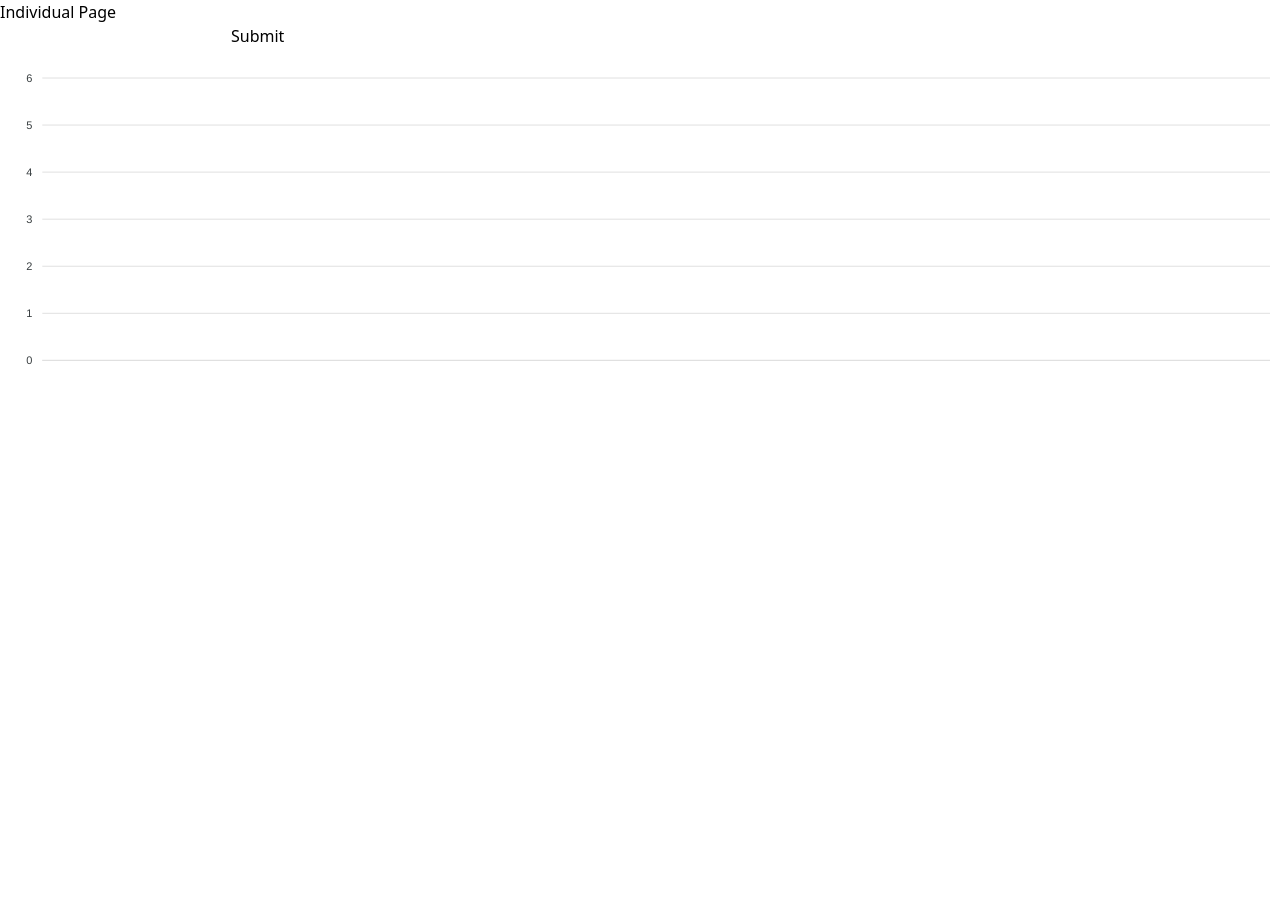
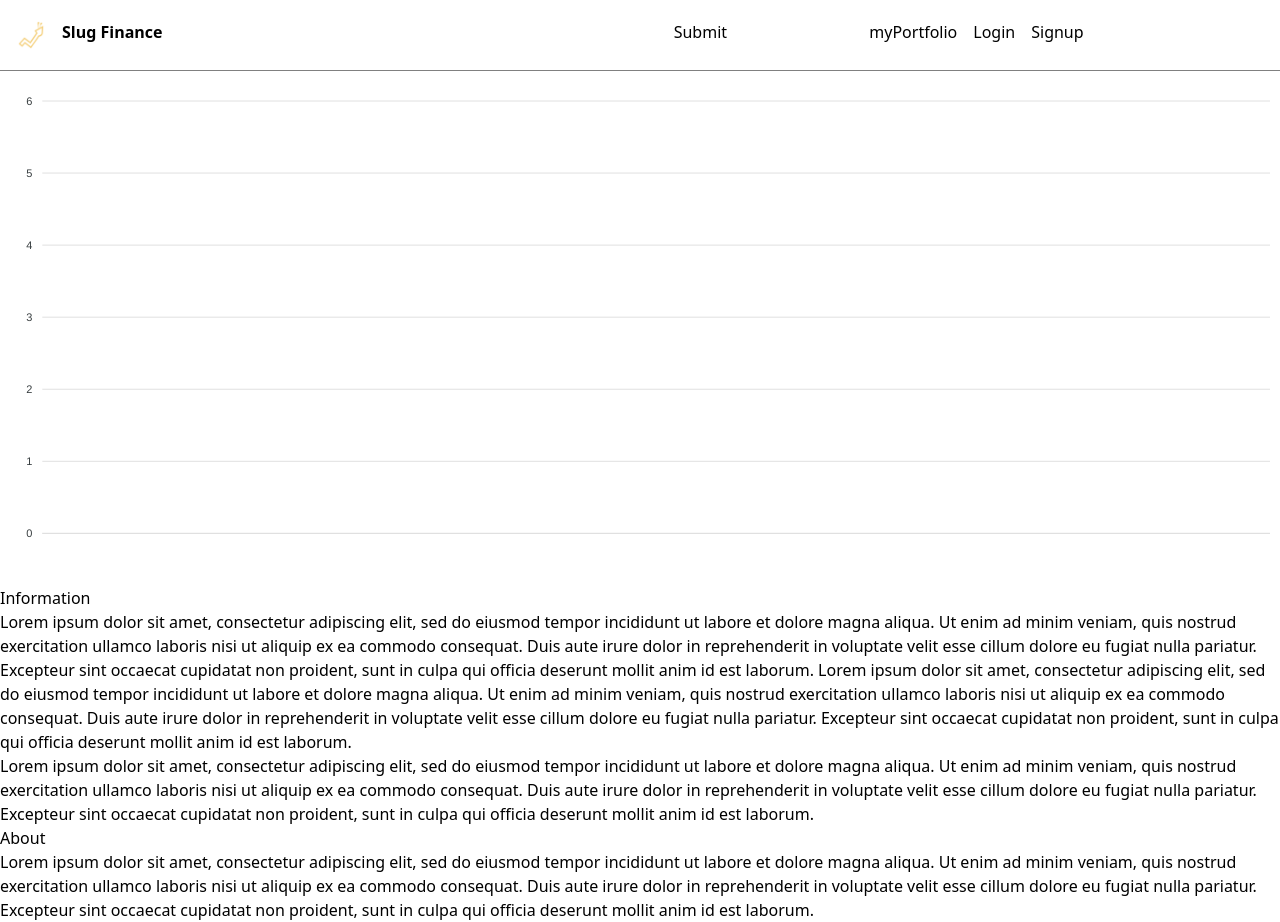
Before and after one commit to StevenC10/SlugFinance, a React (Create React App) app in the folder frontend/react/: page /individual in a window 1280 px wide. Before the commit the page ends 800 px from the top, so only its background shows below. Built offline with nearby package versions, Linux system fonts and the light colour scheme.

Commit message:
Individual page is presentable

```diff
--- a/frontend/react/src/components/Individual.jsx
+++ b/frontend/react/src/components/Individual.jsx
@@ -1,6 +1,7 @@
 import React from "react";
 import './Individual.css';
 import ReactApexChart from "react-apexcharts";
+import Logo from "../images/test2.png"
 
 const Individual = () => {
 
@@ -76,7 +77,6 @@ const Individual = () => {
 
 
   const options = {};
-  const lister = [];
 
   options.series = [];
   const data = {'data': []}
@@ -86,9 +86,9 @@ const Individual = () => {
     const historicalData = view[0][0][1];
     console.log(historicalData);
     for(let i = historicalData.length-1; i >= 0; i--) {
-        lister.push(<div key = {i}>{historicalData[i].close} {historicalData[i].day} {historicalData[i].high} {historicalData[i].low} {historicalData[i].open} </div>);
         const temp = {};
-        temp.x = new Date (historicalData[i].day);
+        // temp.x = new Date (historicalData[i].day);
+        temp.x = historicalData[i].day;
         temp.y = [];
         temp.y.push(historicalData[i].open);
         temp.y.push(historicalData[i].high);
@@ -101,10 +101,10 @@ const Individual = () => {
     options.chart.type = 'candlestick';
     options.chart.height = 350;
     options.title = {};
-    options.title.text = 'CandleStick Chart';
+    options.title.text = ticker;
     options.title.align = 'left';
     options.xaxis = {};
-    options.xaxis.type = 'datetime';
+    options.xaxis.type = 'numeric';
     options.yaxis = {};
     options.yaxis.tooltip = {};
     options.yaxis.tooltip.enabled = true;
@@ -115,7 +115,12 @@ const Individual = () => {
 
   return (
     <div>
-      <h1>Individual Page</h1>
+      <nav>
+        <div id= "nav-logo-section" class="nav-section">
+         <img src={Logo} alt="logo" width="30"/>
+         <div><b>Slug Finance</b></div>
+        </div>
+        <div id= "nav-search-section" class="nav-section">
           <form onSubmit = {handleSubmit}>
           <input
           type = "text"
@@ -124,10 +129,31 @@ const Individual = () => {
           />
           <button type = "submit">Submit</button>
           </form>
+        </div>
+        <div id= "nav-button-section" class="nav-section">
+          <a href="/login">myPortfolio</a>
+          <a href="/login">Login</a>
+          <a href="/signup">Signup</a>
+        </div>
+      </nav>
+      <main>
+        <div class = "wrapper">
+          <div class = "graph-section main-section">
             <div id="chart">
-        <ReactApexChart options={options} series={options.series} type="candlestick" height={350} />
+              <ReactApexChart options={options} series={options.series} type="candlestick" height={500} />
             </div>
-      {lister}
+          </div>
+          <div class = "info-section main-section">
+            <h1>Information</h1>
+            <p>Lorem ipsum dolor sit amet, consectetur adipiscing elit, sed do eiusmod tempor incididunt ut labore et dolore magna aliqua. Ut enim ad minim veniam, quis nostrud exercitation ullamco laboris nisi ut aliquip ex ea commodo consequat. Duis aute irure dolor in reprehenderit in voluptate velit esse cillum dolore eu fugiat nulla pariatur. Excepteur sint occaecat cupidatat non proident, sunt in culpa qui officia deserunt mollit anim id est laborum. Lorem ipsum dolor sit amet, consectetur adipiscing elit, sed do eiusmod tempor incididunt ut labore et dolore magna aliqua. Ut enim ad minim veniam, quis nostrud exercitation ullamco laboris nisi ut aliquip ex ea commodo consequat. Duis aute irure dolor in reprehenderit in voluptate velit esse cillum dolore eu fugiat nulla pariatur. Excepteur sint occaecat cupidatat non proident, sunt in culpa qui officia deserunt mollit anim id est laborum.</p>
+            <p>Lorem ipsum dolor sit amet, consectetur adipiscing elit, sed do eiusmod tempor incididunt ut labore et dolore magna aliqua. Ut enim ad minim veniam, quis nostrud exercitation ullamco laboris nisi ut aliquip ex ea commodo consequat. Duis aute irure dolor in reprehenderit in voluptate velit esse cillum dolore eu fugiat nulla pariatur. Excepteur sint occaecat cupidatat non proident, sunt in culpa qui officia deserunt mollit anim id est laborum.</p>
+          </div>
+          <div class = "about-section main-section">
+            <h1>About</h1>
+            <p>Lorem ipsum dolor sit amet, consectetur adipiscing elit, sed do eiusmod tempor incididunt ut labore et dolore magna aliqua. Ut enim ad minim veniam, quis nostrud exercitation ullamco laboris nisi ut aliquip ex ea commodo consequat. Duis aute irure dolor in reprehenderit in voluptate velit esse cillum dolore eu fugiat nulla pariatur. Excepteur sint occaecat cupidatat non proident, sunt in culpa qui officia deserunt mollit anim id est laborum.</p>
+          </div>
+        </div>
+      </main>
     </div>
   );
 };
```
Lines whose indentation alone changed are shown as unchanged.
